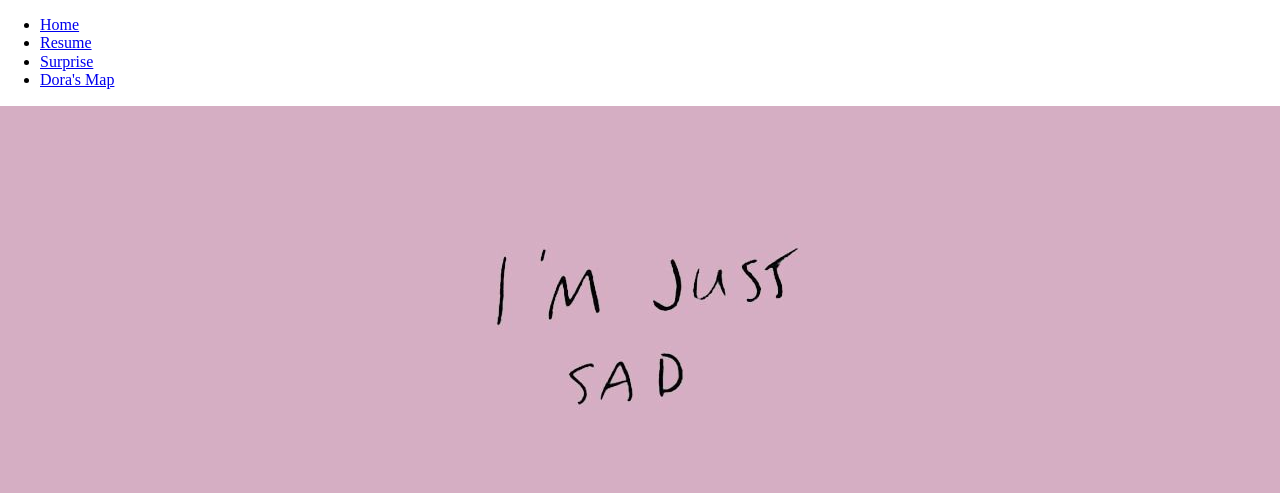
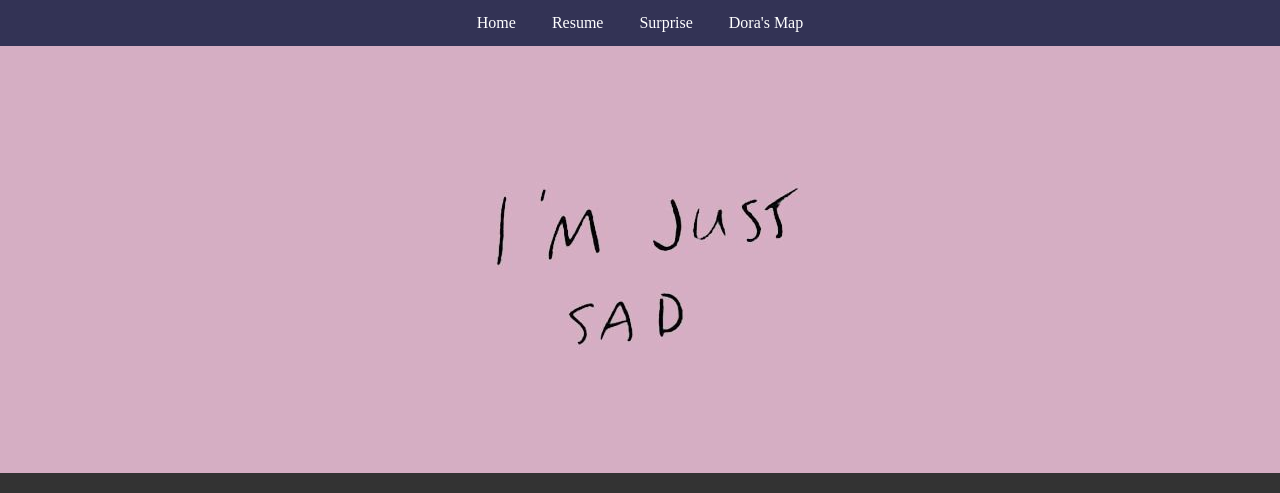
Before and after one commit to jolowu/Project-3, a plain HTML site: page index.html in a window 1280 px wide. Shown: the top 493 px of the page. Drawn offline with Linux system fonts and the light colour scheme.

Commit message:
Adding media queries

```diff
--- a/index.html
+++ b/index.html
@@ -3,7 +3,7 @@
 <head>
   <meta charset="UTF-8">
   <title>Project 2</title>
-  <link rel="stylesheet" media="screen and (max-width: 480px)" href="styles/styles.css">
+  <link rel="stylesheet" media="screen" href="styles/styles.css">
   <link rel="stylesheet" href="styles/reset.css">
 </head>
 <body>
--- a/styles/styles.css
+++ b/styles/styles.css
@@ -80,3 +80,14 @@ header {
 	background-color: #ccc;
 	margin: 30px auto;
 	}
+@media screen and (min-width: 400px) {
+  body {
+    background-color: lightgreen;
+  }
+}
+
+@media screen and (min-width: 800px) {
+  body {
+    background-color: #333;
+  }
+}
```
Also changed, not shown: anime.html (+1 -1 lines), map.html (+1 -1 lines), resume.html (+1 -1 lines).
